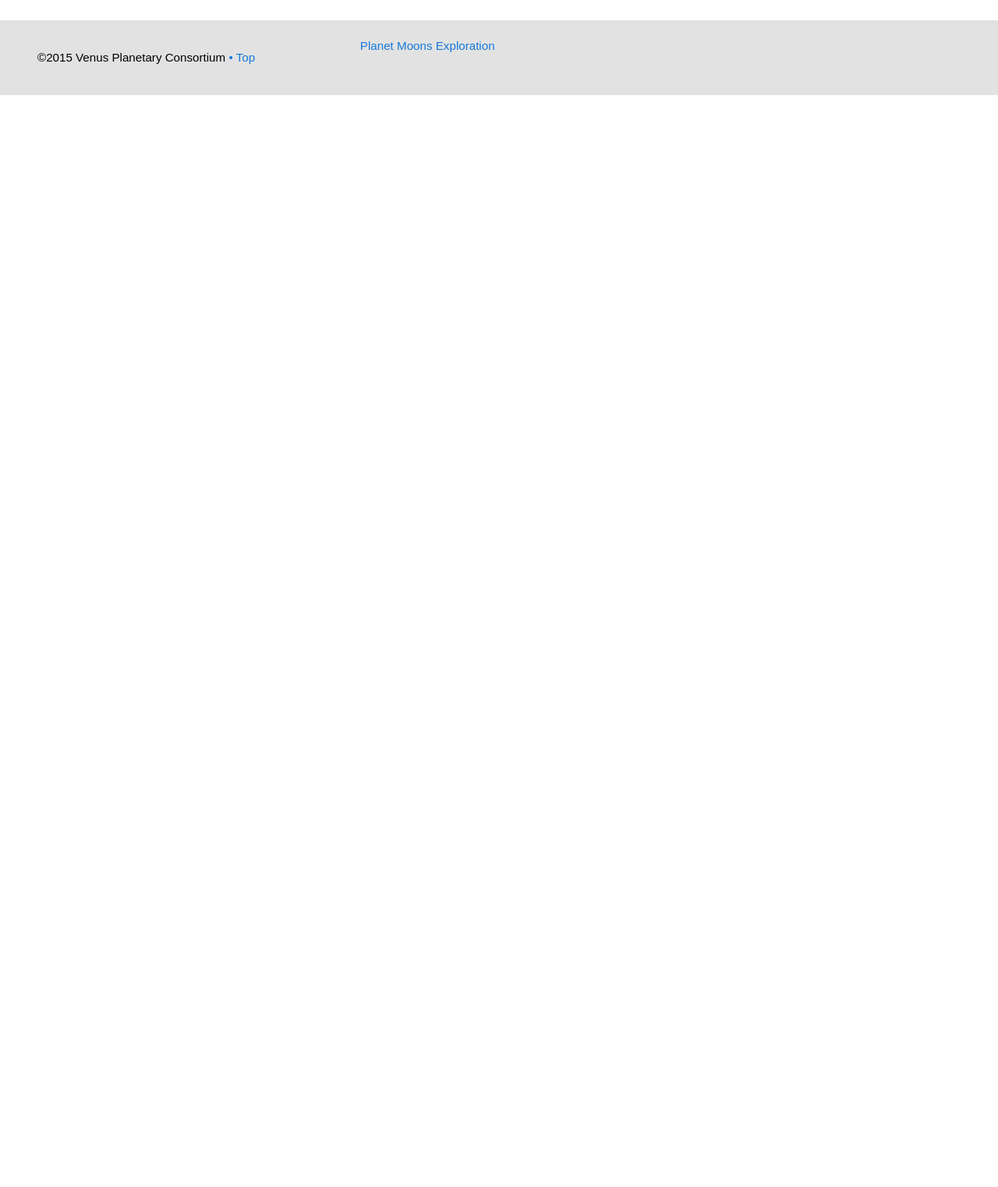
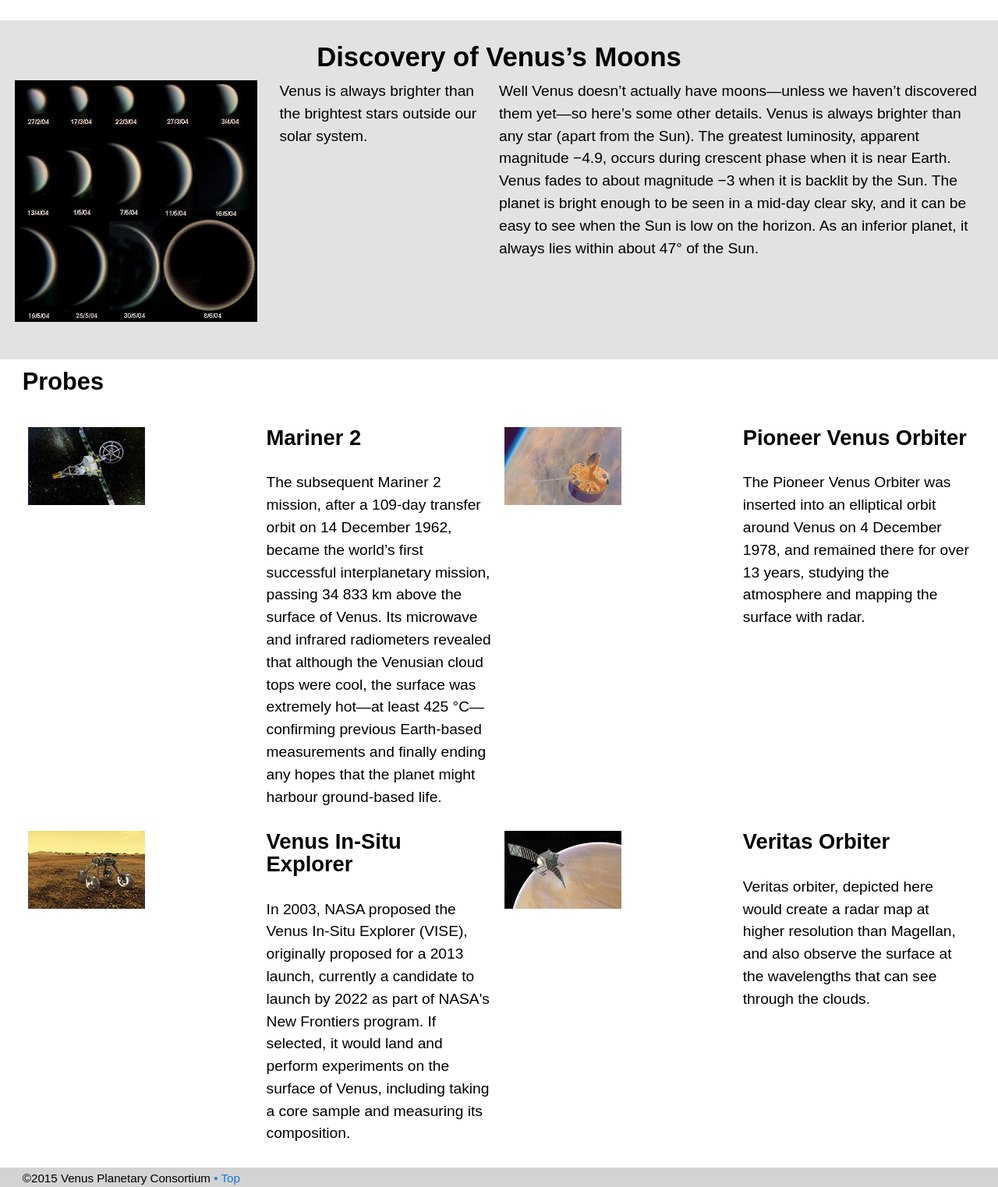
Before and after one commit to HeatherAnn/dsn1675-planet-website, a plain HTML site: page moons.html in a window 1280 px wide. Shown: the part 692-2215 px from the top of the page at 78% size. Before the commit the page ends 814 px from the top, so only its background shows below. Drawn offline with Linux system fonts and the light colour scheme.

Commit message:
Finished styling extra content.

```diff
--- a/moons.html
+++ b/moons.html
@@ -81,34 +81,78 @@
 
 
 <div class="grid gutter bar">
-  <div class="unit xs-1 s-1 m-1 l-1 xl-1"
-Discovery of Venus’s Moons
+  <div class="unit xs-1 s-1 m-1 l-1 xl-1">
+    <h1>Discovery of Venus’s Moons</h1>
+  </div>
 
-Venus is always brighter than the brightest stars outside our solar system.
+<div class="unit xs-1 s-1 m-1-2 l-1-4 xl-1-4 pad-b">
+   <img class="img-flex" src="images/venus-phases.jpg" alt="Phases of Venus">
+</div>
 
-Well Venus doesn’t actually have moons—unless we haven’t discovered them yet—so here’s some other details. Venus is always brighter than any star (apart from the Sun). The greatest luminosity, apparent magnitude −4.9, occurs during crescent phase when it is near Earth. Venus fades to about magnitude −3 when it is backlit by the Sun. The planet is bright enough to be seen in a mid-day clear sky, and it can be easy to see when the Sun is low on the horizon. As an inferior planet, it always lies within about 47° of the Sun.
+<div class="unit xs-1 s-1 m-1-2 l-1-4 xl-1-4 gutter">
+<p class="push-0">Venus is always brighter than the brightest stars outside our solar system.</p>
+</div>
 
+<div class="unit xs-1 s-1 m-2-3 l-1-2 xl-1-2">
+<p>Well Venus doesn’t actually have moons—unless we haven’t discovered them yet—so here’s some other details. Venus is always brighter than any star (apart from the Sun). The greatest luminosity, apparent magnitude −4.9, occurs during crescent phase when it is near Earth. Venus fades to about magnitude −3 when it is backlit by the Sun. The planet is bright enough to be seen in a mid-day clear sky, and it can be easy to see when the Sun is low on the horizon. As an inferior planet, it always lies within about 47° of the Sun.</p>
+</div>
+</div>
 
+<div class="grid gutter">
+  <div class="unit xs-1 s-1 m-1 l-1 xl-1">
+<h2>Probes</h2>
+</div>
+</div>
 
-Probes
+<div class="grid gutter">
+    <div class="grid xs-1 s-1 m-1 l-1 xl-1 pad-b">
 
-Mariner 2
-The subsequent Mariner 2 mission, after a 109-day transfer orbit on 14 December 1962, became the world’s first successful interplanetary mission, passing 34 833 km above the surface of Venus. Its microwave and infrared radiometers revealed that although the Venusian cloud tops were cool, the surface was extremely hot—at least 425 °C—confirming previous Earth-based measurements and finally ending any hopes that the planet might harbour ground-based life.
+<div class="unit xs-1 s-1 m-1-3 l-1-4 xl-1-3 gutter-1-4">
+<img src="images/mariner-2.jpg" alt="The Mariner 2.">
+</div>
 
-Pioneer Venus Orbiter
-The Pioneer Venus Orbiter was inserted into an elliptical orbit around Venus on 4 December 1978, and remained there for over 13 years, studying the atmosphere and mapping the surface with radar.
+<div class="unit xs-1 s-1 m-2-3 l-1-4 xl-1-3 gutter-1-4">
+<h3>Mariner 2</h3>
+<p>The subsequent Mariner 2 mission, after a 109-day transfer orbit on 14 December 1962, became the world’s first successful interplanetary mission, passing 34 833 km above the surface of Venus. Its microwave and infrared radiometers revealed that although the Venusian cloud tops were cool, the surface was extremely hot—at least 425 °C—confirming previous Earth-based measurements and finally ending any hopes that the planet might harbour ground-based life.</p>
+</div>
 
-Venus In-Situ Explorer
-In 2003, NASA proposed the Venus In-Situ Explorer (VISE), originally proposed for a 2013 launch, currently a candidate to launch by 2022 as part of NASA's New Frontiers program. If selected, it would land and perform experiments on the surface of Venus, including taking a core sample and measuring its composition.
+<div class="unit xs-1 s-1 m-1-3 l-1-4 xl-1-3 gutter-1-4">
+ <img src="images/pioneer.jpg" alt="The Pioneer Venus Orbiter.">
+</div>
 
-Veritas Orbiter
-Veritas orbiter, depicted here would create a radar map at higher resolution than Magellan, and also observe the surface at the wavelengths that can see through the clouds.
+<div class="unit xs-1 s-1 m-2-3 l-1-4 xl-1-3 gutter-1-4">
+<h3>Pioneer Venus Orbiter</h3>
+<p>The Pioneer Venus Orbiter was inserted into an elliptical orbit around Venus on 4 December 1978, and remained there for over 13 years, studying the atmosphere and mapping the surface with radar.</p>
+</div>
+</div>
+
+<div class="grid pad-b">
+
+<div class="unit xs-1 s-1 m-1-3 l-1-4 xl-1-3 gutter-1-4">
+ <img src="images/vise.jpg" alt="The Venus In-Situ Explorer.">
+</div>
+
+<div class="unit xs-1 s-1 m-2-3 l-1-4 xl-1-3 gutter-1-4">
+<h3>Venus In-Situ Explorer</h3>
+<p>In 2003, NASA proposed the Venus In-Situ Explorer (VISE), originally proposed for a 2013 launch, currently a candidate to launch by 2022 as part of NASA's New Frontiers program. If selected, it would land and perform experiments on the surface of Venus, including taking a core sample and measuring its composition.</p>
+</div>
+
+<div class="unit xs-1 s-1 m-1-3 l-1-4 xl-1-3 gutter-1-4">
+ <img src="images/veritas.jpg" alt="The Veritas Orbiter">
+</div>
+
+<div class="unit xs-1 s-1 m-2-3 l-1-4 xl-1-3 gutter-1-4">
+<h3>Veritas Orbiter</h3>
+<p>Veritas orbiter, depicted here would create a radar map at higher resolution than Magellan, and also observe the surface at the wavelengths that can see through the clouds.</p>
+</div>
+</div>
+</div>
 
 
 
 <footer>
 <div class="grid grid-middle">
-<div class="grid xs-1 s-1 m-1-2 l-1-3">
+<div class="grid xs-1 s-1 m-1-2 l-1">
 <div class="unit l-1 gutter micro">
   <p class="push-0">©2015 Venus Planetary Consortium<a class="top" href="#header"> • Top</a></p>
 </div>
@@ -125,6 +169,7 @@ Veritas orbiter, depicted here would create a radar map at higher resolution tha
 </div>
 </div>
 
+
 </footer>
 
 </body>
```
